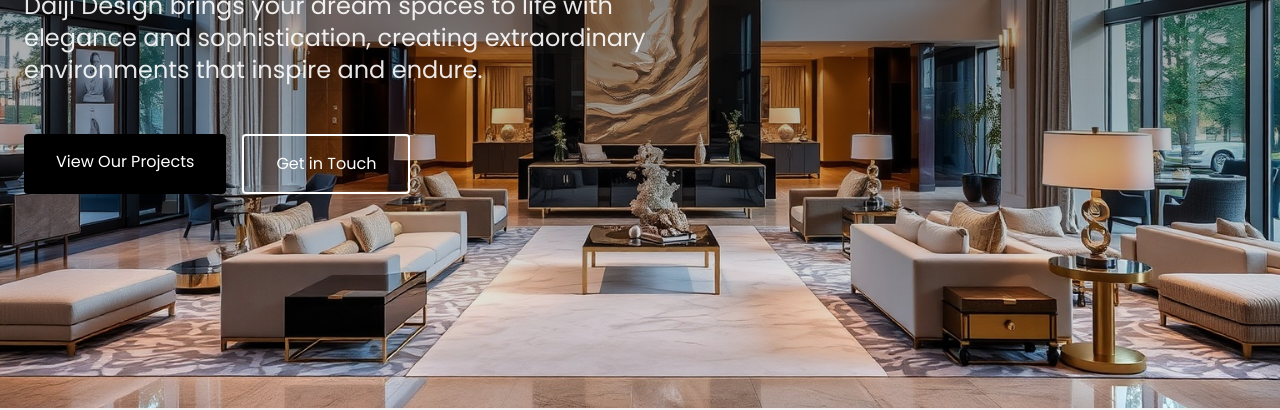
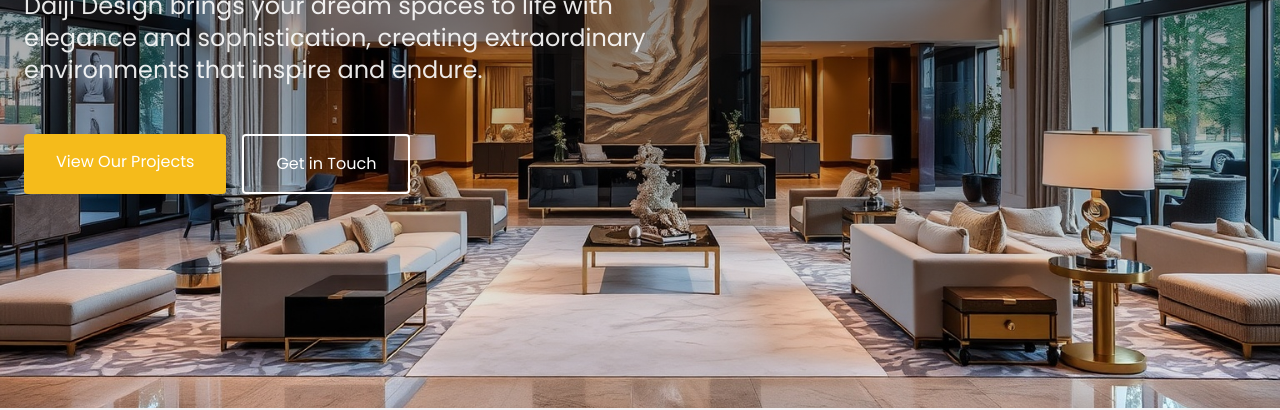
Before and after one commit to exceldeo/daiji-design, a plain HTML site: page index.html in a window 1280 px wide. Shown: the part 392-802 px from the top of the page. Drawn offline with nearby package versions, Linux system fonts and the light colour scheme.

Commit message:
Update tailwind-config color to F5BB1B

```diff
--- a/index.html
+++ b/index.html
@@ -7,7 +7,7 @@
     <link href="https://fonts.googleapis.com/css2?family=Playfair+Display:wght@400;700&family=Poppins:wght@300;400;500;600&display=swap" rel="stylesheet">
     <link href="https://cdnjs.cloudflare.com/ajax/libs/font-awesome/6.4.0/css/all.min.css" rel="stylesheet">
     <script src="https://cdn.tailwindcss.com/3.4.5?plugins=forms@0.5.7,typography@0.5.13,aspect-ratio@0.4.2,container-queries@0.1.1"></script>
-    <script src="tailwind-config.min.js" data-color="#000000" data-border-radius="small"></script>
+    <script src="tailwind-config.min.js" data-color="#F5BB1B" data-border-radius="small"></script>
     <style>
         html {
             scroll-behavior: smooth;
```
